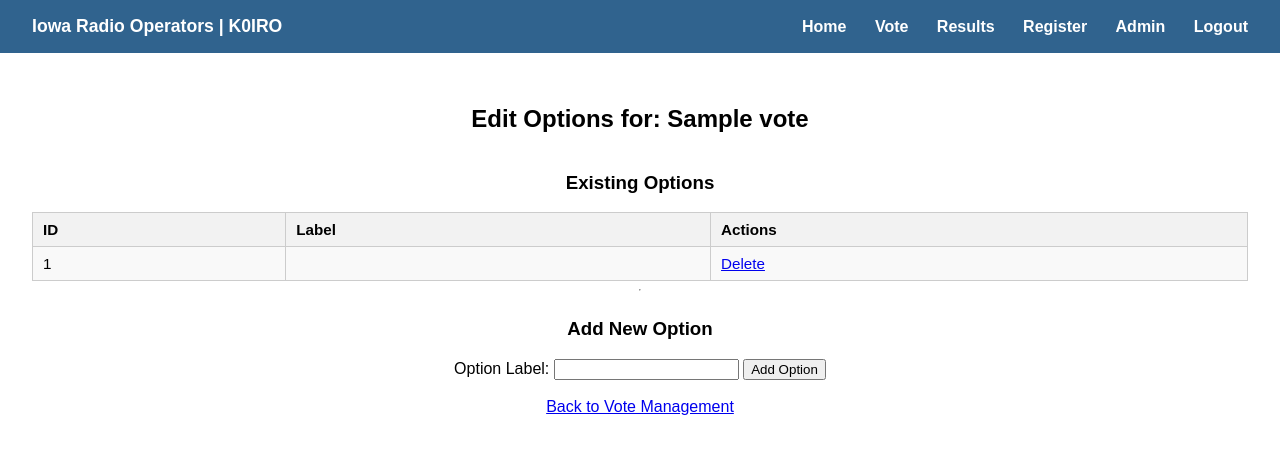
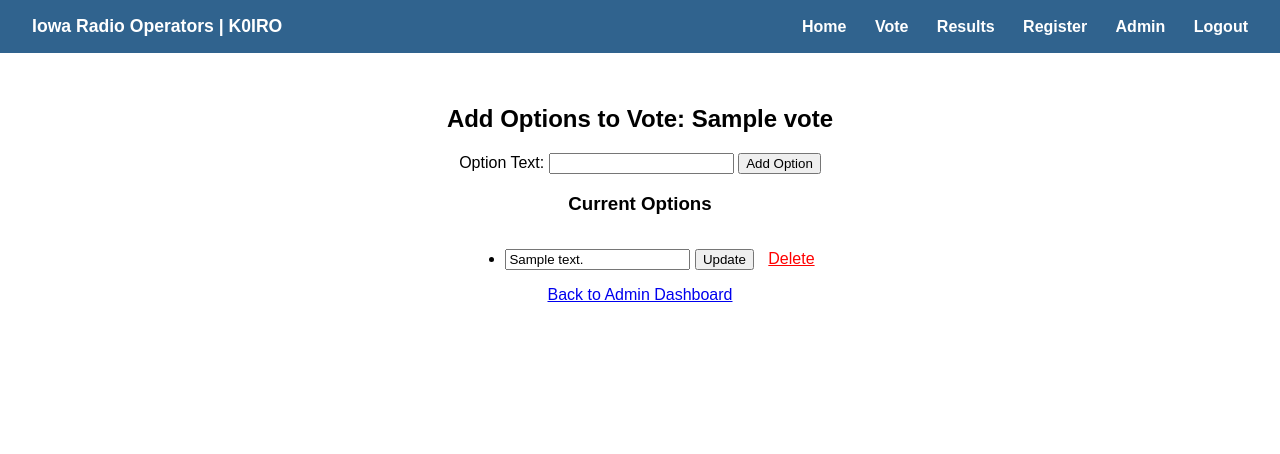
Before and after one commit to Iowa-Radio-Operators/k0iro-evote, a Flask app: page /admin/votes/1/options in a window 1280 px wide. Shown: the top 454 px of the page. Run offline with Flask 3, Linux system fonts and the light colour scheme; the visitor is signed in with stand-in values (Sample User, id 1); tables that the repository leaves empty hold one stand-in row (values such as "Sample post").

Commit message:
Fixes, Fixes, Fixes

```diff
--- a/app/routes.py
+++ b/app/routes.py
@@ -140,17 +140,17 @@
 @admin_votes.route('/admin/votes/<int:vote_id>/options/add', methods=['POST'])
 @admin_required
 def add_option(vote_id):
-    label = request.form.get('label', '').strip()
+    option_text = request.form.get('option_text', '').strip()
 
-    if not label:
+    if not option_text:
         return redirect(url_for('admin_votes.edit_options', vote_id=vote_id))
 
     conn = get_db()
     cursor = conn.cursor()
 
     cursor.execute(
-        "INSERT INTO vote_options (vote_id, label) VALUES (?, ?)",
-        (vote_id, label)
+        "INSERT INTO vote_options (vote_id, option_text) VALUES (?, ?)",
+        (vote_id, option_text)
     )
     conn.commit()
 
@@ -206,7 +206,7 @@
         return "Results not available", 404
 
     cursor.execute("""
-        SELECT vo.label, COUNT(b.id) AS count
+        SELECT vo.option_text, COUNT(b.id) AS count
         FROM vote_options vo
         LEFT JOIN ballots b ON b.option_id = vo.id
         WHERE vo.vote_id = ?
@@ -354,7 +354,7 @@
 
     # Get ballots with user + option labels
     cursor.execute("""
-        SELECT b.id AS ballot_id, u.callsign, vo.label
+        SELECT b.id AS ballot_id, u.callsign, vo.option_text
         FROM ballots b
         JOIN users u ON b.user_id = u.id
         JOIN vote_options vo ON b.option_id = vo.id
@@ -389,3 +389,30 @@
     conn.commit()
 
     return redirect(url_for('admin_votes.view_ballots', vote_id=vote_id))
+
+# -------------------------
+# Edit Option
+# -------------------------
+@admin_votes.route('/admin/options/<int:option_id>/edit', methods=['POST'])
+@admin_required
+def edit_option(option_id):
+    new_text = request.form.get('option_text', '').strip()
+
+    if not new_text:
+        return redirect(request.referrer)
+
+    conn = get_db()
+    cursor = conn.cursor()
+
+    cursor.execute("SELECT vote_id FROM vote_options WHERE id = ?", (option_id,))
+    row = cursor.fetchone()
+
+    if not row:
+        return "Option not found", 404
+
+    vote_id = row['vote_id']
+
+    cursor.execute("UPDATE vote_options SET option_text = ? WHERE id = ?", (new_text, option_id))
+    conn.commit()
+
+    return redirect(url_for('admin_votes.edit_options', vote_id=vote_id))
--- a/app/templates/admin_edit_options.html
+++ b/app/templates/admin_edit_options.html
@@ -1,37 +1,28 @@
 {% extends "base.html" %}
 
 {% block content %}
-<h2>Edit Options for: {{ vote['title'] }}</h2>
+<h2>Add Options to Vote: {{ vote['title'] }}</h2>
 
-<h3>Existing Options</h3>
-<table border="1" cellpadding="8" cellspacing="0">
-    <tr>
-        <th>ID</th>
-        <th>Label</th>
-        <th>Actions</th>
-    </tr>
-
-    {% for opt in options %}
-    <tr>
-        <td>{{ opt['id'] }}</td>
-        <td>{{ opt['label'] }}</td>
-        <td>
-            <a href="/admin/options/{{ opt['id'] }}/delete">Delete</a>
-        </td>
-    </tr>
-    {% endfor %}
-</table>
-
-<hr>
-
-<h3>Add New Option</h3>
 <form method="POST" action="/admin/votes/{{ vote['id'] }}/options/add">
-    <label>Option Label:</label>
-    <input type="text" name="label" required>
+    <label>Option Text:</label>
+    <input type="text" name="option_text" required>
     <button type="submit">Add Option</button>
 </form>
 
-<br>
-<a href="/admin/votes">Back to Vote Management</a>
+<h3>Current Options</h3>
+<ul>
+    {% for opt in options %}
+        <li>
+            <form method="POST" action="{{ url_for('admin_votes.edit_option', option_id=opt['id']) }}" style="display:inline;">
+                <input type="text" name="option_text" value="{{ opt['option_text'] }}" required>
+                <button type="submit">Update</button>
+            </form>
+            <a href="{{ url_for('admin_votes.delete_option', option_id=opt['id']) }}"
+               onclick="return confirm('Are you sure you want to delete this option?')"
+               style="color: red; margin-left: 10px;">Delete</a>
+        </li>
+    {% endfor %}
+</ul>
 
+<a href="/admin">Back to Admin Dashboard</a>
 {% endblock %}
--- a/app/templates/public_results_detail.html
+++ b/app/templates/public_results_detail.html
@@ -12,7 +12,7 @@
 
     {% for opt in options %}
     <tr {% if loop.index0 == 0 %} style="background:#d4ffd4;" {% endif %}>
-        <td>{{ opt.label }}</td>
+        <td>{{ opt.option_text }}</td>
         <td>{{ opt.count }}</td>
     </tr>
     {% endfor %}
--- a/app/voting.py
+++ b/app/voting.py
@@ -79,8 +79,8 @@
 
     # Record the vote
     cursor.execute(
-        "INSERT INTO ballots (vote_id, option_id, user_id, callsign) VALUES (?, ?, ?, ?)",
-        (vote_id, option_id, user_id, callsign)
+        "INSERT INTO ballots (vote_id, option_id, user_id) VALUES (?, ?, ?)",
+        (vote_id, option_id, user_id)
     )
     conn.commit()
 
```
Also changed, not shown: app/templates/admin_ballots.html (+17 -15 lines), app/templates/register.html (+9 -4 lines).
